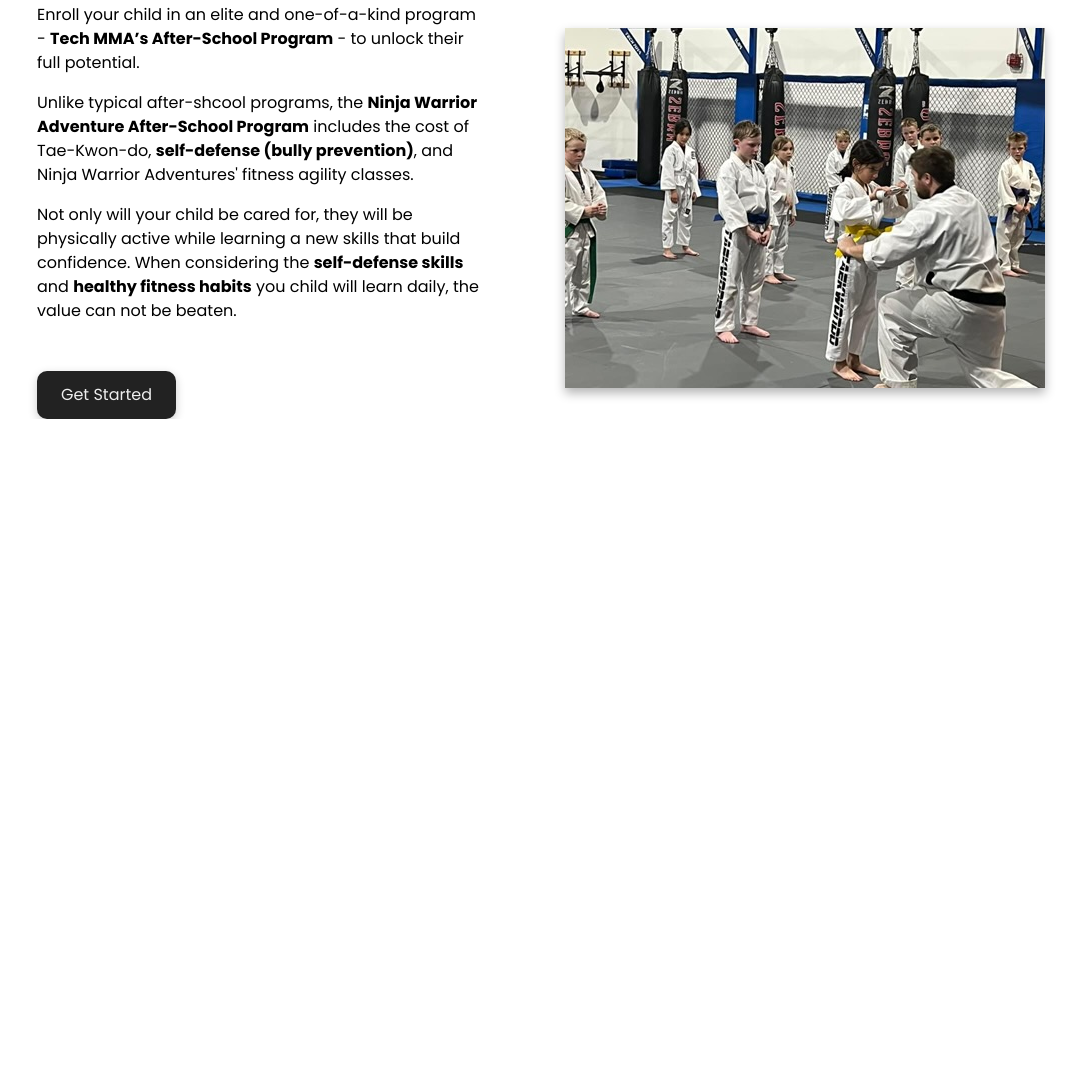
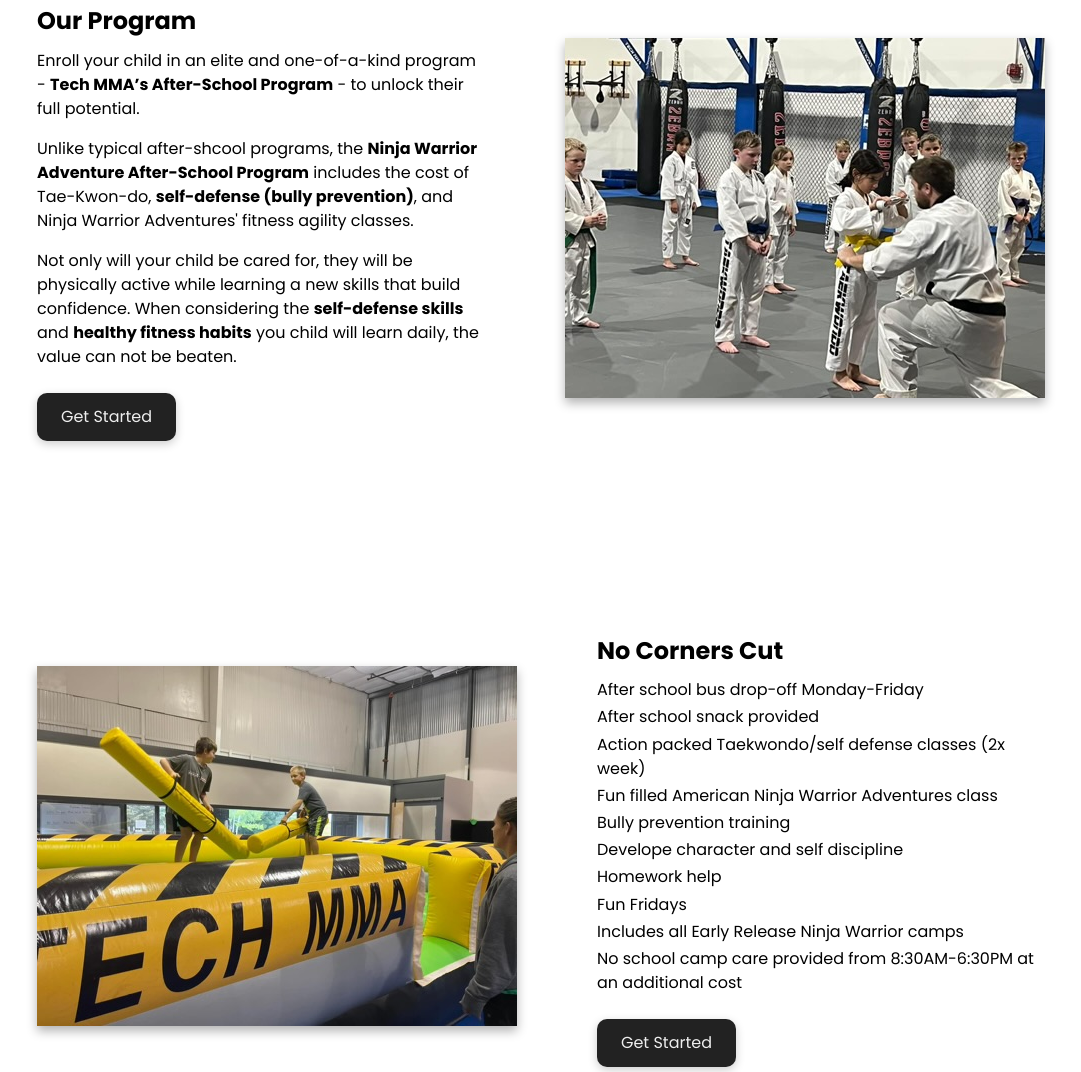
Before and after one commit to mgibson43/Summer-Camp, a plain HTML site: page index.html in a window 1280 px wide. Shown: the part 448-1520 px from the top of the page, without its empty margins (99-1180 px from the left). Before the commit the page ends 867 px from the top, so only its background shows below. Drawn offline with Linux system fonts and the light colour scheme.

Commit message:
Update: Added second article and embedded google signup form

```diff
--- a/css/style.css
+++ b/css/style.css
@@ -59,8 +59,19 @@ img {
   align-items: center;
   gap: 5em;
 
-  padding-left: 6em;
-  padding-right: 6em;
+  padding: 0 6em 0 6em;
+  margin-bottom: 12em;
+}
+
+.container-get-started {
+  display: flex;
+  flex-direction: column;
+  justify-content: space-between;
+  align-items: center;
+  gap: 1em;
+
+  padding: 0 6em 0 6em;
+  margin-bottom: 12em;
 }
 
 .content-nav {
@@ -90,12 +101,28 @@ img {
   display: inline-block;
 }
 
+.header-article {
+  margin-bottom: 0.4em;
+}
+
+.list-article {
+  list-style-type: none;
+}
+
 .paragraph-article {
   margin-bottom: 1em;
 }
 
 .article > a {
-  margin-top: 2em;
+  margin-top: 0.5em;
+}
+
+.list-article {
+  margin-bottom: 1em;
+}
+
+.list-article > li {
+  margin-bottom: 0.2em;
 }
 
 .img > img {
--- a/index.html
+++ b/index.html
@@ -36,8 +36,9 @@
   </header>
 
   <main class="main">
-    <div class="container container-article">
+    <section class="container container-article">
       <article class="article">
+        <h2 class="header-article">Our Program</h2>
         <p class="paragraph-article">
           Enroll your child in an elite and one-of-a-kind program - <strong>Tech MMA’s After-School Program</strong> - to unlock their full potential.
         </p>
@@ -53,7 +54,35 @@
       <figure class="img">
         <img src="images/Main1.JPEG" alt="Tae-Kwon-Do class">
       </figure>
-    </div>
+    </section>
+
+    <section class="container container-article">
+      <figure class="img">
+        <img src="images/Main2.JPEG" alt="Tae-Kwon-Do class">
+      </figure>
+
+      <article class="article">
+        <h2 class="header-article">No Corners Cut</h2>
+        <ul class="list-article">
+          <li>After school bus drop-off Monday-Friday</li>
+          <li>After school snack provided</li>
+          <li>Action packed Taekwondo/self defense classes (2x week)</li>
+          <li>Fun filled American Ninja Warrior Adventures class</li>
+          <li>Bully prevention training</li>
+          <li>Develope character and self discipline</li>
+          <li>Homework help</li>
+          <li>Fun Fridays</li>
+          <li>Includes all Early Release Ninja Warrior camps</li>
+          <li>No school camp care provided from 8:30AM-6:30PM at an additional cost</li>
+        </ul>
+        <a href="#" class="link-article link-btn">Get Started</a>
+      </article>
+    </section>
+
+    <section class="container container-get-started">
+      <h2 class="header-get-started">Get Started</h2>
+      <iframe src="https://docs.google.com/forms/d/e/1FAIpQLSe89TPMMMbpk6RgSEwAqWyBR8uPPy2gDOWkHmK3hcXWCufmMg/viewform?embedded=true" width="640" height="600" frameborder="0" marginheight="0" marginwidth="0">Loading…</iframe>
+    </section>
   </main>
 
   <script src="js/main.js"></script>
```
Also changed, not shown: images/IMG_3120.JPEG (deleted), images/Main2.JPEG (renamed from images/IMG_3125.JPEG), images/Main21.JPEG (added).
